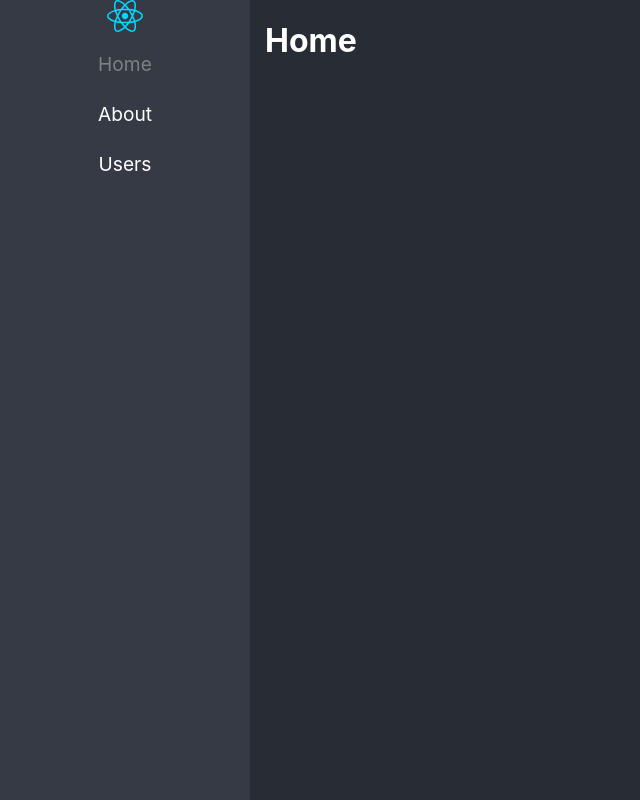
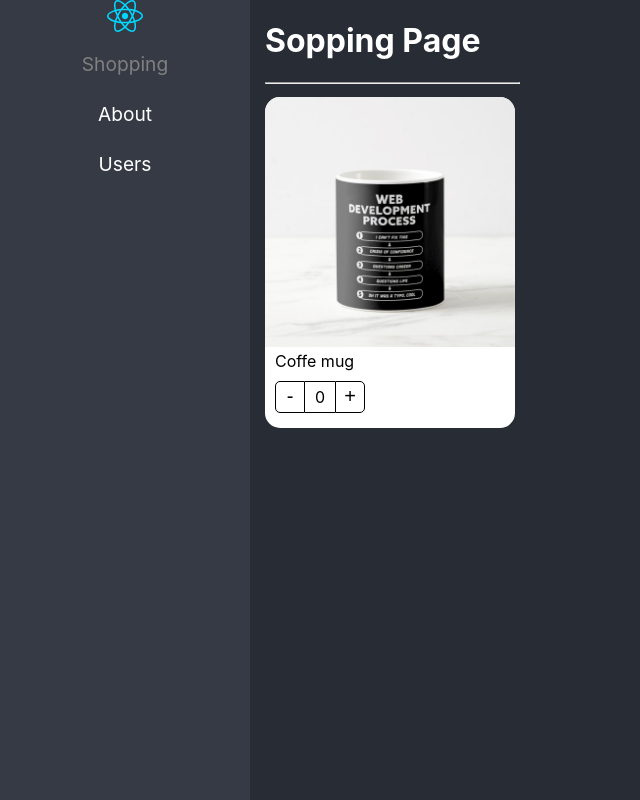
Before and after one commit to CarlosAndres97/react-adv-pro, a React app: page / in a window 1280 px wide. Shown: the whole page, without its empty margins (0-640 px from the left). Built offline with nearby package versions, Linux system fonts and the light colour scheme; the HTML template or start-up script is replaced by a standard one.

Commit message:
llegamos a la clase 48

```diff
--- /dev/null
+++ b/src/02-component-patterns/components/ProductCard.tsx
@@ -0,0 +1,43 @@
+import styles from "../styles/styles.module.css";
+import noImage from "../assets/no-image.jpg";
+import { useProduct } from "../hooks/useProduct";
+
+
+interface Props{
+  product: Product;
+}
+
+interface Product{
+  id: string;
+  title: string;
+  img?: string;
+}
+
+
+export const ProductCard = ({product}:Props) => {
+
+   const {counter, increaseBy} = useProduct();
+
+  return (
+    <div className={styles.productCard}>
+      <img
+        src={ product.img ? product.img : noImage }
+        alt="Coffe mug"
+        className={styles.productImg}
+      />
+
+      <span className={styles.productDescription}>{ product.title }</span>
+      <div className={styles.buttonsContainer}>
+        <button
+          className={styles.buttonMinus}
+          onClick={()=> increaseBy(-1)}
+          >-</button>
+        <div className={styles.countLabel}>{counter}</div>
+        <button
+          className={styles.buttonAdd}
+          onClick={()=> increaseBy(+1)}
+          >+</button>
+      </div>
+    </div>
+  );
+};
--- /dev/null
+++ b/src/02-component-patterns/hooks/useProduct.ts
@@ -0,0 +1,14 @@
+import { useState } from "react";
+
+export const useProduct = () => {
+  const [counter, setCounter] = useState(0);
+
+  const increaseBy = (value: number) => {
+    setCounter((prev) => Math.max(prev + value, 0));
+  };
+
+  return {
+    counter,
+    increaseBy,
+  };
+};
--- /dev/null
+++ b/src/02-component-patterns/pages/ShoppingPage.tsx
@@ -0,0 +1,25 @@
+import { ProductCard } from "../components/ProductCard";
+
+const product = {
+  id:'1',
+  title:'Coffe mug',
+  img: '/coffee-mug.png'
+}
+
+export const ShoppingPage = () => {
+  return (
+    <div>
+      <h1>Sopping Page</h1>
+      <hr />
+      <div style={{
+        display:'flex',
+        flexDirection: 'row',
+        flexWrap:'wrap',
+      }}>
+        <ProductCard product={product}/>
+
+      </div>
+
+    </div>
+  );
+};
--- /dev/null
+++ b/src/02-component-patterns/styles/styles.module.css
@@ -0,0 +1,62 @@
+
+
+.productCard {
+    background-color: white;
+    border-radius: 15px;
+    color: black;
+    padding-bottom: 5px;
+    width: 250px;
+    margin-right: 5px;
+    margin-top: 5px;
+}
+
+.productImg {
+    border-radius: 15px 15px 0px 0px;
+    width: 100%;
+}
+
+.productDescription {
+    margin: 10px;
+}
+
+.buttonsContainer {
+    margin: 10px;
+    display: flex;
+    flex-direction: row;
+}
+
+.buttonMinus {
+    cursor: pointer;
+    background-color: transparent;
+    border: 1px solid black;
+    border-radius: 5px 0px 0px 5px;
+    font-size: 20px;
+    width: 30px;
+}
+
+.buttonMinus:hover {
+    background-color: rgba(0, 0, 0, 0.1);
+}
+
+.countLabel {
+    border-bottom: 1px solid black;
+    border-top: 1px solid black;
+    font-size: 16px;
+    height: 25px;
+    padding-top: 5px;
+    text-align: center;
+    width: 30px;
+}
+
+.buttonAdd {
+    cursor: pointer;
+    background-color: transparent;
+    border: 1px solid black;
+    border-radius: 0px 5px 5px 0px;
+    font-size: 20px;
+    width: 30px;
+}
+
+.buttonAdd:hover {
+    background-color: rgba(0, 0, 0, 0.1);
+}
--- a/src/App.tsx
+++ b/src/App.tsx
@@ -1,5 +1,5 @@
 import { RouterProvider } from "react-router";
-import { router } from "./route/Navigation";
+import { router } from "./routes/Navigation";
 
 export const App = () => {
   return <RouterProvider router={router} />;
--- a/src/route/Navigation.tsx
+++ b/src/routes/Navigation.tsx
@@ -1,4 +1,5 @@
-import { createBrowserRouter, Link, NavLink, Outlet } from "react-router";
+import { createBrowserRouter, NavLink, Outlet } from "react-router";
+import { ShoppingPage } from "../02-component-patterns/pages/ShoppingPage";
 
 import reactLogo from "../assets/react.svg";
 
@@ -15,7 +16,7 @@ export const router = createBrowserRouter([
                 to={"/"}
                 className={({ isActive }) => (isActive ? "nav-active" : "")}
               >
-                Home
+                Shopping
               </NavLink>
             </li>
           </ul>
@@ -46,7 +47,7 @@ export const router = createBrowserRouter([
     children: [
       {
         index: true,
-        element: <h1>Home</h1>,
+        element: <ShoppingPage />,
       },
       {
         path: "users",
```
Also changed, not shown: public/coffee-mug.png (added), src/02-component-patterns/assets/no-image.jpg (added).
